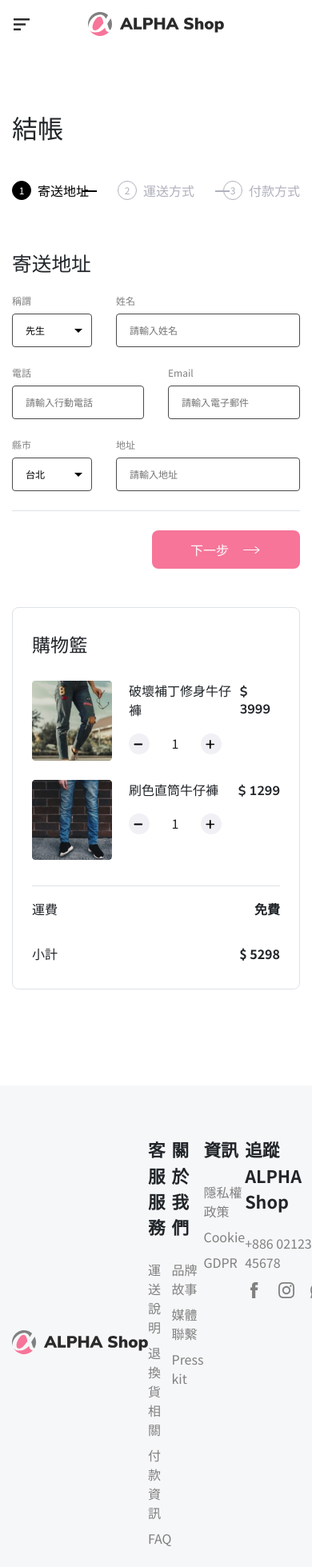
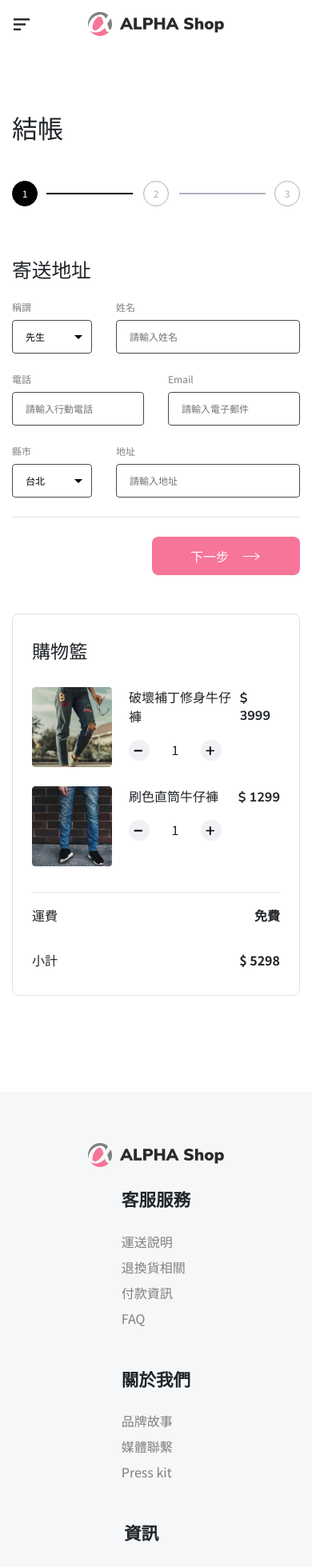
Before and after one commit to s339428326/ALPHA-Shop-react, a React (Create React App) app: page / in a window 390 px wide. Shown: the top 1959 px of the page at 80% size. Built offline with nearby package versions, Linux system fonts and the light colour scheme.

Commit message:
feat:StepProgressBar moblie Rwd

```diff
--- a/package.json
+++ b/package.json
@@ -2,13 +2,12 @@
   "name": "ac-react-shopv2",
   "version": "0.1.0",
   "private": true,
-  "homepage": "https://github.com/s339428326/ALPHA-Shop-react",
+  "homepage": "https://s339428326.github.io/ALPHA-Shop-react",
   "dependencies": {
     "@testing-library/jest-dom": "^5.16.5",
     "@testing-library/react": "^13.4.0",
     "@testing-library/user-event": "^13.5.0",
     "bootstrap": "^5.2.2",
-    "gh-pages": "^4.0.0",
     "react": "^18.2.0",
     "react-dom": "^18.2.0",
     "react-scripts": "5.0.1",
@@ -19,7 +18,7 @@
     "build": "react-scripts build",
     "test": "react-scripts test",
     "eject": "react-scripts eject",
-    "predeploy": "npm run build",
+    "predeploy": "yarn run build",
     "deploy": "gh-pages -d build"
   },
   "eslintConfig": {
@@ -41,6 +40,7 @@
     ]
   },
   "devDependencies": {
+    "gh-pages": "^4.0.0",
     "sass": "^1.55.0"
   }
 }
--- a/src/component/Footer/Footer.jsx
+++ b/src/component/Footer/Footer.jsx
@@ -7,11 +7,11 @@ import fb from "../../assets/icon/fb.svg";
 export default function Footer() {
   return (
     <footer className={`${styles["bg-footer"]} ${styles["footer"]}`}>
-      <div className="container d-flex justify-content-between">
+      <div className="container d-flex flex-column flex-md-row justify-content-between align-items-center align-items-md-start">
         <div className="my-auto">
           <img src={logo} alt="logo" />
         </div>
-        <div>
+        <div className="my-24 my-md-0">
           <p className="fs-4 fw-bold mb-24">客服服務</p>
           <ul className="list-unstyled mb-0 d-flex flex-column gap-8">
             <li>運送說明</li>
@@ -20,7 +20,7 @@ export default function Footer() {
             <li>FAQ</li>
           </ul>
         </div>
-        <div>
+        <div className="my-24 my-md-0">
           <p className="fs-4 fw-bold mb-24">關於我們</p>
           <ul className="list-unstyled mb-0 d-flex flex-column gap-8">
             <li>品牌故事</li>
@@ -28,7 +28,7 @@ export default function Footer() {
             <li>Press kit</li>
           </ul>
         </div>
-        <div>
+        <div className="my-24 my-md-0">
           <p className="fs-4 fw-bold mb-24">資訊</p>
           <ul className="list-unstyled mb-0 d-flex flex-column gap-8">
             <li>隱私權政策</li>
@@ -39,10 +39,10 @@ export default function Footer() {
         <div>
           <p className="fs-4 fw-bold mb-24">追蹤 ALPHA Shop</p>
           <ul className="list-unstyled mb-0 d-flex flex-column gap-8 mb-0">
-            <li>
+            <li className="mx-auto mx-md-0">
               <a href="tel:+886 02123-45678">+886 02123-45678</a>
             </li>
-            <ul className="list-unstyled d-flex gap-16 mb-0">
+            <ul className="list-unstyled d-flex gap-16 mb-0 justify-content-center justify-content-md-start">
               <li>
                 <img className={`${styles["social-icon"]}`} src={fb} alt="fb" />
               </li>
--- a/src/component/StepProgressBar/StepProgressBar.jsx
+++ b/src/component/StepProgressBar/StepProgressBar.jsx
@@ -7,15 +7,15 @@ export default function StepProgressBar() {
         className={`${styles["step"]} ${styles["step-1"]} ${styles["active"]}`}
       >
         <p className={`${styles["number"]}`}>1</p>
-        <p>寄送地址</p>
+        <p className="d-none d-md-flex">寄送地址</p>
       </div>
       <div className={`${styles["step"]} ${styles["step-2"]}`}>
         <p className={`${styles["number"]}`}>2</p>
-        <p>運送方式</p>
+        <p className="d-none d-md-flex">運送方式</p>
       </div>
       <div className={`${styles["step"]}`}>
         <p className={`${styles["number"]}`}>3</p>
-        <p>付款方式</p>
+        <p className="d-none d-md-flex">付款方式</p>
       </div>
     </div>
   );
--- a/src/component/StepProgressBar/StepProgressBar.module.scss
+++ b/src/component/StepProgressBar/StepProgressBar.module.scss
@@ -8,6 +8,10 @@
   align-items: center;
   font-size: 12px;
   line-height: 16px;
+  @media screen and (max-width: 768px) {
+    width: 32px;
+    height: 32px;
+  }
 }
 
 .step {
@@ -21,15 +25,15 @@
     width: 10%;
     height: 2px;
     background-color: #afb1bd;
-    @media screen and (max-width: 414px) {
-      width: 5%;
+    @media screen and (max-width: 768px) {
+      width: 30%;
     }
   }
   &-1::before {
     top: 45%;
     left: 30%;
     transform: translate(-50%, 50%);
-    @media screen and (max-width: 414px) {
+    @media screen and (max-width: 768px) {
       left: 27%;
     }
   }
@@ -37,7 +41,7 @@
     top: 45%;
     right: 30%;
     transform: translate(50%, 50%);
-    @media screen and (max-width: 414px) {
+    @media screen and (max-width: 768px) {
       right: 27%;
     }
   }
```
Also changed, not shown: 1 other file (tests, documents, lock files or other folders).
